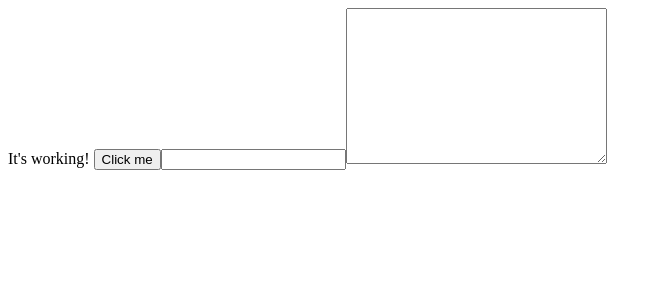
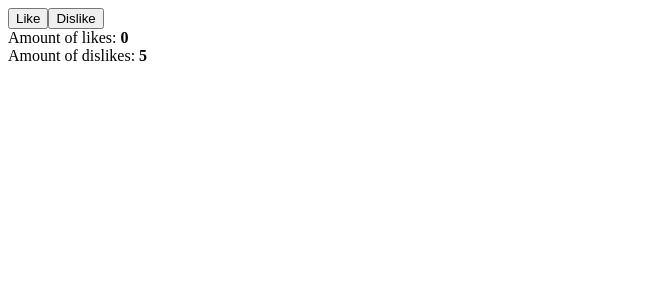
Before and after one commit to dolerami/vue3-rapid-course, a Vue app: page / in a window 1280 px wide. Shown: the top 300 px of the page, without its empty margins (0-662 px from the left). Built offline with nearby package versions, Linux system fonts and the light colour scheme.

Commit message:
interpolation: adding elements into the DOM and setting variables in data

```diff
--- a/src/App.vue
+++ b/src/App.vue
@@ -1,14 +1,23 @@
 <template>
   <div>
-    It's working!
-    <button>Click me</button>
-    <input type="text">
-    <textarea name="" id="" cols="30" rows="10"></textarea>
+    <div>
+      <button>Like</button>
+      <button>Dislike</button>
+    </div>
+    <div>Amount of likes: <strong>{{likes}}</strong></div>
+    <div>Amount of dislikes: <strong>{{dislikes}}</strong></div>
   </div>
 </template>
 
 <script>
-
+export default{
+  data(){
+    return{
+      likes:0,
+      dislikes:5
+    }
+  }
+}
 </script>
 
 <style>
```
